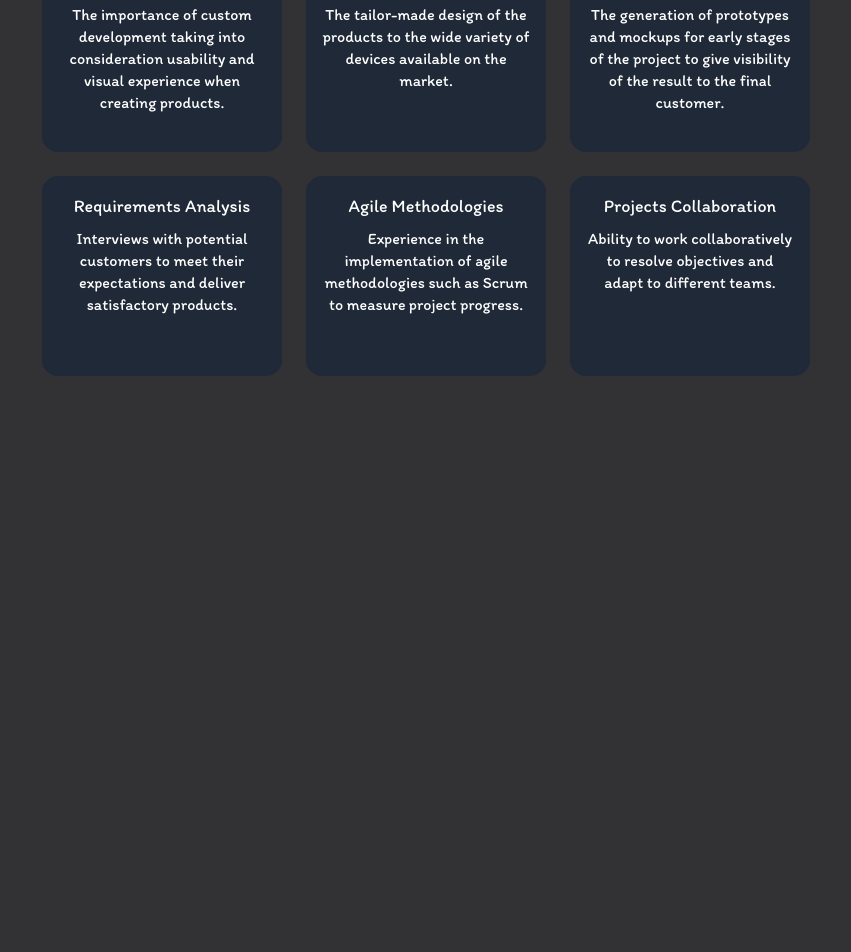
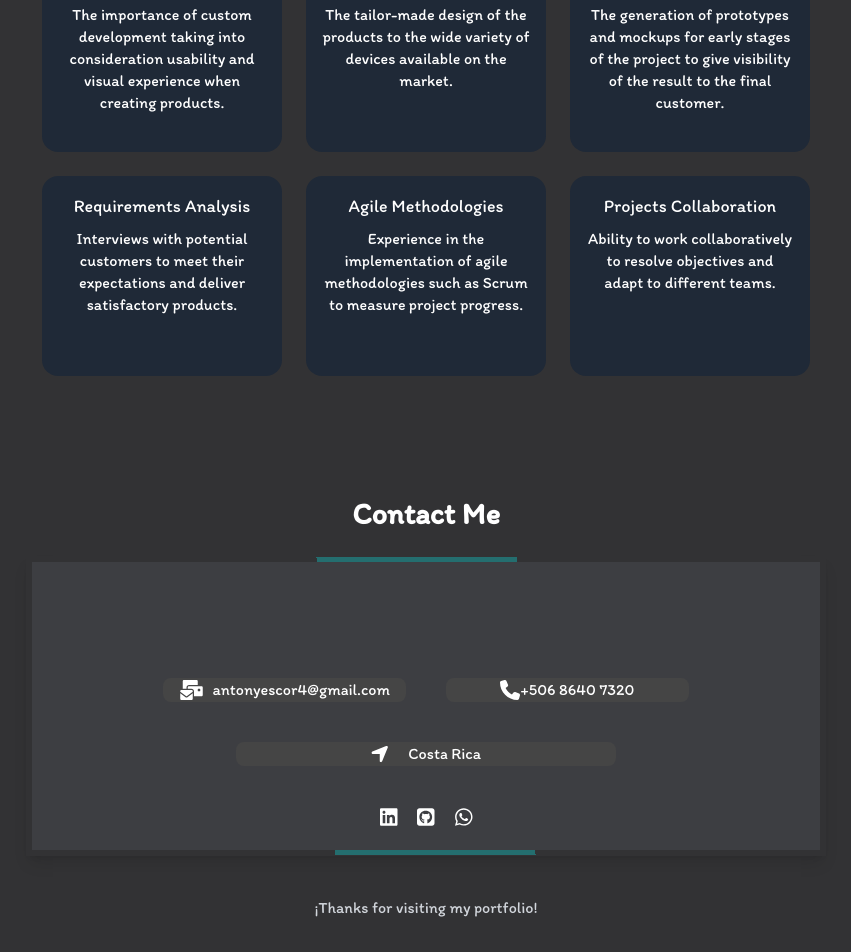
Before and after one commit to Yosh04/yosh_dev, a React (Create React App) app: page / in a window 1280 px wide. Shown: the part 1760-2712 px from the top of the page, without its empty margins (214-1065 px from the left). Before the commit the page ends 2136 px from the top, so only its background shows below. Built offline with nearby package versions, Linux system fonts and the light colour scheme; a web font is replaced by a local one.

Commit message:
proyect complete for web responsive

```diff
--- a/src/App.js
+++ b/src/App.js
@@ -15,8 +15,8 @@ function App() {
       <Home />
       <Proyects />
       <Skills/>
-          <Services/>{/*
-          <Contact/> */}
+          <Services/>
+          <Contact/>
     </div>
   );
 }
--- a/src/components/Contact.jsx
+++ b/src/components/Contact.jsx
@@ -1,37 +1,81 @@
 import React from "react";
+import { FontAwesomeIcon } from "@fortawesome/react-fontawesome";
+import {
+  faLocationArrow,
+  faMailBulk,
+  faPhone,
+} from "@fortawesome/free-solid-svg-icons";
+import {
+  faGithubSquare,
+  faWhatsapp,
+  faLinkedin,
+} from "@fortawesome/free-brands-svg-icons";
 
 export default function Contact() {
   return (
-    <div className="contact">
-      <section className="contact__container">
-        <div className="contact__containerInfo">
-          <h2 className="contact__title">Contact Me</h2>
-          <div className="contact__cards">
-            <div className="contact_cardsgroup">
-              <div className="contact__card">
-                <span className="card__icon contactMail"></span>
-                <span className="card__label">antonyescor4@gmail.com</span>
-              </div>
-              <div className="contact__card">
-                <span className="card__icon contactPhone"></span>
-                <span className="card__label">+506 86407320</span>
-              </div>
-            </div>
-            <div className="contact__card">
-              <span className="card__icon contactLocation"></span>
-              <span className="card__label">Costa Rica</span>
+    <div className="flex flex-col items-center justify-center pt-[120px] text-white font-itim w-full">
+      <section className="flex flex-col items-center justify-center px-4 md:px-0">
+        <div className="flex flex-col items-center justify-center">
+          <h2 className="text-white text-2xl md:text-3xl font-semibold mb-6">
+            Contact Me
+          </h2>
+          <div className="border border-transparent shadow-lg w-[800px] h-auto sm:h-[300px] md:h-[300px] lg:h-[300px] flex flex-col gap-2 items-center justify-center relative overflow-hidden z-10 p-4 md:p-0">
+            <div className="absolute w-[200px] h-[500%] bg-[#05F9F6] animate-spin-slow opacity-30 z-0"></div>
+            <div className="absolute inset-[5px] bg-[#3D3E42] z-0"></div>¨
+            <div className="grid grid-cols-1 md:grid-cols-2 gap-4 md:gap-10 z-10 ">
+              <a
+                href="mailto:antonyescor4@gmail.com"
+                className="bg-[#454545]  w-full max-w-[250px] rounded-lg flex justify-center items-center gap-2 px-4"
+              >
+                <FontAwesomeIcon icon={faMailBulk} size="lg" />
+                <span className="text-white text-sm md:text-base">
+                  antonyescor4@gmail.com
+                </span>
+              </a>
+
+              <a
+                href="https://wa.me/50686407320"
+                className="bg-[#454545]  w-full max-w-[250px] rounded-lg flex justify-center items-center gap- px-4"
+              >
+                <FontAwesomeIcon icon={faPhone} size="lg" />
+                <span className="text-white text-sm md:text-base">
+                  +506 8640 7320
+                </span>
+              </a>
+
+              <a
+                href="https://www.google.com/maps/search/?api=1&query=Costa+Rica"
+                target="_blank"
+                rel="noopener noreferrer"
+                className="bg-[#454545] w-full max-w-[380px] rounded-lg flex justify-center items-center gap-5 px-4 mx-auto md:col-span-2"
+              >
+                <FontAwesomeIcon icon={faLocationArrow} size="lg" />
+                <span className="text-white text-sm md:text-base">
+                  Costa Rica
+                </span>
+              </a>
             </div>
           </div>
         </div>
-        <div className="contact__socialMedia">
-
-        <a href="https://www.linkedin.com/in/antony-escorcia-992044232/ "><span className="contact_socialMedia linkeding"></span></a>
-        <a href="https://github.com/Yosh04"><span className="contact_socialMedia github"></span></a>
-        <a href="whatsapp://send?phone=+506 86407320"><span className="contact_socialMedia whats"></span></a>
-
-        </div>
       </section>
-      <span className="Acknowledgments">¡Thanks for visit my portfolio</span>
+      <div className="flex gap-5 relative -top-[50px] z-10 mt-14 md:mt-0">
+        <a href="https://www.linkedin.com/in/antony-escorcia-992044232/">
+          <FontAwesomeIcon icon={faLinkedin} size="lg" />
+        </a>
+        <a href="https://github.com/Yosh04">
+          <FontAwesomeIcon icon={faGithubSquare} size="lg" />
+        </a>
+        <a
+          href="https://wa.me/50686407320"
+          target="_blank"
+          rel="noopener noreferrer"
+        >
+          <FontAwesomeIcon icon={faWhatsapp} size="lg" />
+        </a>
+      </div>
+      <span className="mt-4 text-gray-300 pb-8 text-sm md:text-base text-center">
+        ¡Thanks for visiting my portfolio!
+      </span>
     </div>
   );
 }
--- a/src/components/ProjectCard.jsx
+++ /dev/null
@@ -1,25 +0,0 @@
-// ProjectCard.jsx
-import React from "react";
-
-export default function ProjectCard({ title, description, codeUrl, siteUrl, frontImage, backImage }) {
-  return (
-    <div>
-      <div className="md:w-1/2 p-6">
-        <h3 className="text-xl font-bold mb-2">{title}</h3>
-        <p className="text-sm mb-4">{description}</p>
-        <div className="flex space-x-4">
-          <a href={codeUrl} target="_blank" rel="noopener noreferrer" className="bg-cyan-600 hover:bg-cyan-700 text-white px-4 py-2 rounded">
-            Ver Código
-          </a>
-          <a href={siteUrl} target="_blank" rel="noopener noreferrer" className="bg-cyan-600 hover:bg-cyan-700 text-white px-4 py-2 rounded">
-            Ver Sitio
-          </a>
-        </div>
-      </div>
-      <div className="md:w-1/2 relative group">
-        <img src={frontImage} alt={title + " front"} className="w-full h-full object-cover transition-opacity duration-500 group-hover:opacity-0" />
-        <img src={backImage} alt={title + " back"} className="absolute inset-0 w-full h-full object-cover opacity-0 transition-opacity duration-500 group-hover:opacity-100" />
-      </div>
-    </div>
-  );
-}
--- a/src/components/Proyects.jsx
+++ b/src/components/Proyects.jsx
@@ -181,7 +181,7 @@ export default function Projects() {
       </div>
 
       <div className="flex flex-col items-center sm:grid sm:grid-cols-2 gap-4 lg:hidden">
-        <div class="flex flex-col sm:w-[380px] sm:h-[380px]  w-[350px] h-[350px]  rounded-lg shadow-lg border-2 border-green-400">
+        <div class="flex flex-col sm:w-[380px] sm:h-[380px]  w-[350px] h-[350px]  rounded-lg shadow-lg ">
           <div className="relative flex flex-1 [perspective:1000px] group">
             <div className="absolute inset-0 [transform-style:preserve-3d] transition-all duration-500 ease-in-out group-hover:[transform:rotateY(180deg)]">
               <div className="absolute inset-0 [backface-visibility:hidden]">
--- a/src/components/Services.jsx
+++ b/src/components/Services.jsx
@@ -37,9 +37,9 @@ export function Services() {
   return (
     <div
       id="services"
-      className="flex flex-col items-center"
+      className="flex flex-col items-center font-itim"
     >
-      <section className="text-center">
+      <section className="text-center ">
         <h2 className="text-white text-2xl font-semibold mb-6">Services to be offered</h2>
         <div className="grid grid-cols-1 sm:grid-cols-2 md:grid-cols-3 lg:grid-cols-3 gap-6">
           {services.map((service, index) => (
```
Also changed, not shown: package.json (+4 -3 lines), tailwind.config.js (+9 -0 lines), 1 other file (tests, documents, lock files or other folders).
